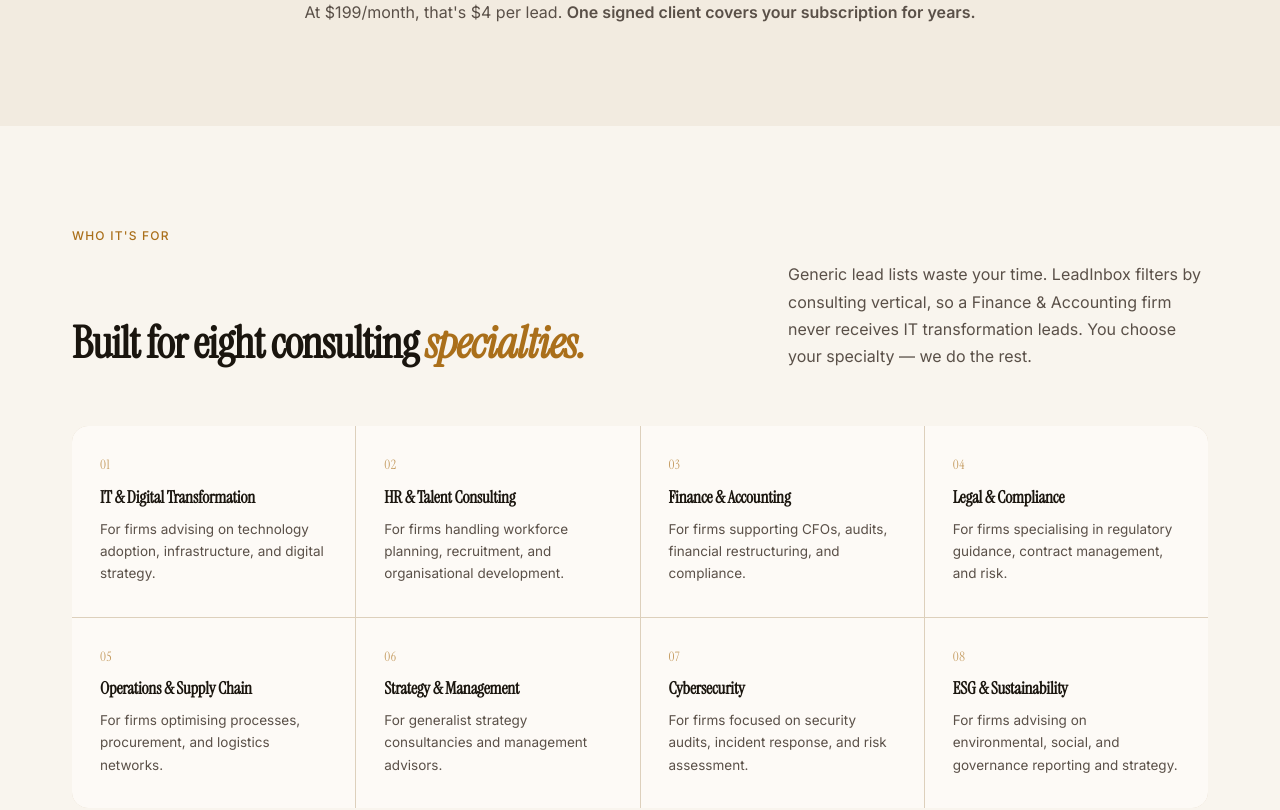
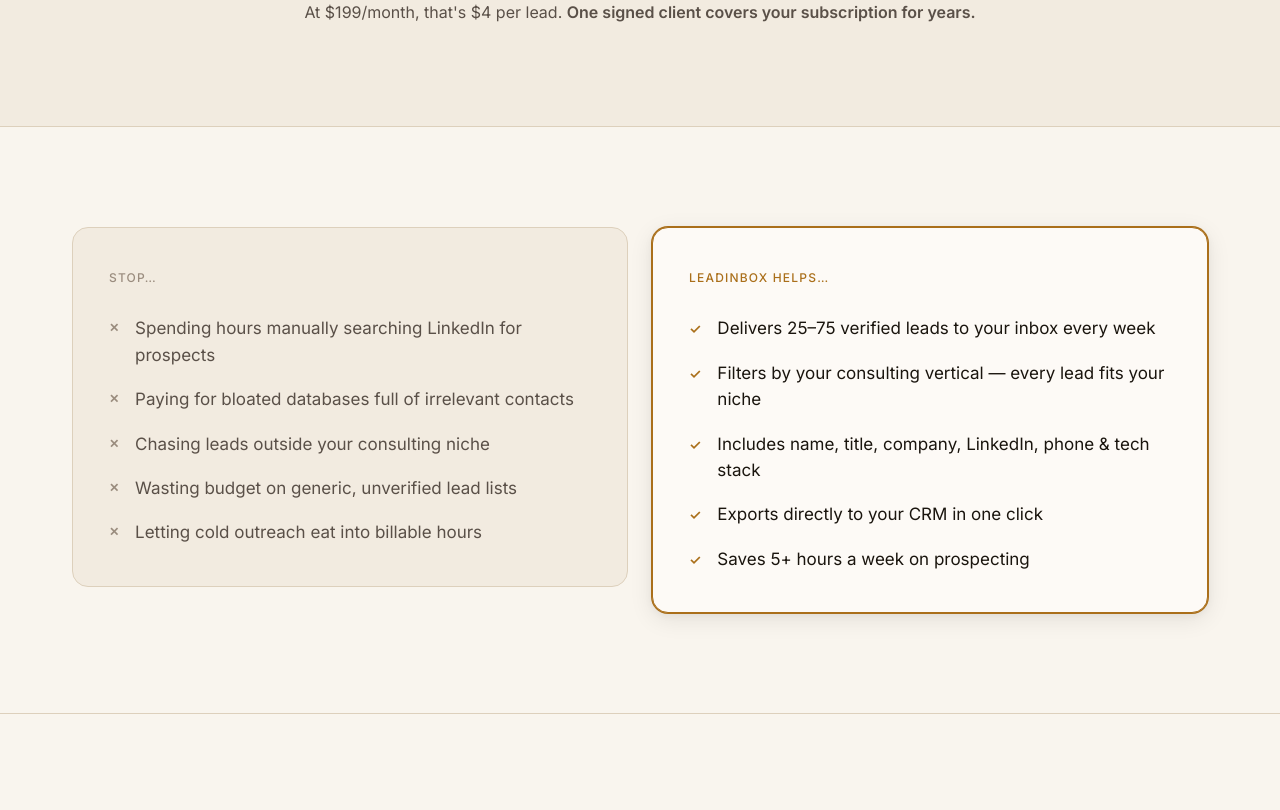
Before and after one commit to ArtemiiHH/consulting-leads, a React (Vite) app: page / in a window 1280 px wide. Shown: the part 2540-3350 px from the top of the page. Built offline with nearby package versions, Linux system fonts and the light colour scheme; a web font is replaced by a local one.

Commit message:
Change who its for page totally

```diff
--- a/src/components/Categories/Categories.jsx
+++ b/src/components/Categories/Categories.jsx
@@ -1,76 +1,49 @@
 import styles from "./Categories.module.css";
 
-const categories = [
-  {
-    num: "01",
-    name: "IT & Digital Transformation",
-    desc: "For firms advising on technology adoption, infrastructure, and digital strategy.",
-  },
-  {
-    num: "02",
-    name: "HR & Talent Consulting",
-    desc: "For firms handling workforce planning, recruitment, and organisational development.",
-  },
-  {
-    num: "03",
-    name: "Finance & Accounting",
-    desc: "For firms supporting CFOs, audits, financial restructuring, and compliance.",
-  },
-  {
-    num: "04",
-    name: "Legal & Compliance",
-    desc: "For firms specialising in regulatory guidance, contract management, and risk.",
-  },
-  {
-    num: "05",
-    name: "Operations & Supply Chain",
-    desc: "For firms optimising processes, procurement, and logistics networks.",
-  },
-  {
-    num: "06",
-    name: "Strategy & Management",
-    desc: "For generalist strategy consultancies and management advisors.",
-  },
-  {
-    num: "07",
-    name: "Cybersecurity",
-    desc: "For firms focused on security audits, incident response, and risk assessment.",
-  },
-  {
-    num: "08",
-    name: "ESG & Sustainability",
-    desc: "For firms advising on environmental, social, and governance reporting and strategy.",
-  },
+const stops = [
+  "Spending hours manually searching LinkedIn for prospects",
+  "Paying for bloated databases full of irrelevant contacts",
+  "Chasing leads outside your consulting niche",
+  "Wasting budget on generic, unverified lead lists",
+  "Letting cold outreach eat into billable hours",
+];
+
+const helps = [
+  "Delivers 25–75 verified leads to your inbox every week",
+  "Filters by your consulting vertical — every lead fits your niche",
+  "Includes name, title, company, LinkedIn, phone & tech stack",
+  "Exports directly to your CRM in one click",
+  "Saves 5+ hours a week on prospecting",
 ];
 
 export default function Categories() {
   return (
     <section className={styles.section}>
       <div className="container">
-        <div className={styles.header}>
-          <p className={styles.label}>Who it's for</p>
-          <div className={styles.headerRow}>
-            <h2 className={styles.title}>
-              Built for eight consulting{" "}
-              <em className={styles.accent}>specialties.</em>
-            </h2>
-            <p className={styles.desc}>
-              Generic lead lists waste your time. LeadInbox filters by
-              consulting vertical, so a Finance & Accounting firm never receives
-              IT transformation leads. You choose your specialty — we do the
-              rest.
-            </p>
+        <div className={styles.layout}>
+          <div className={styles.col}>
+            <p className={styles.colLabel}>Stop…</p>
+            <ul className={styles.list}>
+              {stops.map((s) => (
+                <li key={s} className={`${styles.item} ${styles.itemStop}`}>
+                  <span className={styles.iconStop}>✕</span>
+                  {s}
+                </li>
+              ))}
+            </ul>
           </div>
-        </div>
 
-        <div className={styles.grid}>
-          {categories.map((cat) => (
-            <div key={cat.name} className={styles.card}>
-              <span className={styles.cardNum}>{cat.num}</span>
-              <h3 className={styles.cardName}>{cat.name}</h3>
-              <p className={styles.cardDesc}>{cat.desc}</p>
-            </div>
-          ))}
+          <div className={styles.col}>
+            <p className={`${styles.colLabel} ${styles.colLabelGreen}`}>LeadInbox helps…</p>
+            <ul className={styles.list}>
+              {helps.map((h) => (
+                <li key={h} className={`${styles.item} ${styles.itemHelp}`}>
+                  <span className={styles.iconHelp}>✓</span>
+                  {h}
+                </li>
+              ))}
+            </ul>
+          </div>
         </div>
       </div>
     </section>
--- a/src/components/Categories/Categories.module.css
+++ b/src/components/Categories/Categories.module.css
@@ -1,117 +1,101 @@
 .section {
   padding: 100px 0;
+  border-top: 1px solid var(--border);
 }
 
-.header {
-  margin-bottom: 56px;
+.layout {
+  display: grid;
+  grid-template-columns: 1fr 1fr;
+  gap: 24px;
+  align-items: start;
 }
 
-.label {
+.col {
+  display: flex;
+  flex-direction: column;
+  gap: 28px;
+  border-radius: var(--radius-lg);
+  border: 1px solid var(--border);
+  padding: 40px 36px;
+}
+
+.col:first-child {
+  background: var(--bg-subtle);
+}
+
+.col:last-child {
+  background: var(--bg-card);
+  border-color: var(--accent);
+  box-shadow: 0 0 0 1px var(--accent), var(--shadow-md);
+}
+
+.colLabel {
   font-size: 12px;
   font-weight: 500;
   letter-spacing: 0.10em;
   text-transform: uppercase;
-  color: var(--accent);
-  margin-bottom: 16px;
+  color: var(--text-muted);
 }
 
-.headerRow {
-  display: flex;
-  justify-content: space-between;
-  gap: 48px;
-  align-items: end;
+.col:last-child .colLabel {
+  color: var(--accent);
 }
 
-.title {
-  font-family: var(--font-serif);
-  font-size: clamp(30px, 4vw, 44px);
-  font-weight: 600;
-  line-height: 1.2;
-  letter-spacing: -0.02em;
+.list {
+  list-style: none;
+  display: flex;
+  flex-direction: column;
+  gap: 18px;
+}
+
+.item {
+  display: flex;
+  align-items: flex-start;
+  gap: 16px;
+  font-size: 17px;
+  line-height: 1.55;
+}
+
+.itemStop {
+  color: var(--text-secondary);
+}
+
+.itemHelp {
   color: var(--text-primary);
 }
 
-.accent {
-  font-style: italic;
-  color: var(--accent);
+.iconStop {
+  font-size: 12px;
+  font-weight: 600;
+  color: var(--text-muted);
+  flex-shrink: 0;
+  margin-top: 4px;
 }
 
-.desc {
-  font-size: 16px;
-  color: var(--text-secondary);
-  line-height: 1.7;
-  max-width: 420px;
+.iconHelp {
+  font-size: 14px;
+  font-weight: 600;
+  color: var(--accent);
+  flex-shrink: 0;
+  margin-top: 3px;
 }
 
-.grid {
-  display: grid;
-  grid-template-columns: repeat(4, 1fr);
-  gap: 1px;
-  background: var(--border);
-  border-radius: var(--radius-lg);
-  overflow: hidden;
-}
-
-.card {
-  background: var(--bg-card);
-  padding: 28px 28px 32px;
-  display: flex;
-  flex-direction: column;
-  gap: 10px;
-  transition: background-color 0.15s ease;
-}
-
-.card:hover {
-  background: var(--bg-subtle);
-}
-
-.cardNum {
-  font-family: var(--font-serif);
-  font-size: 13px;
-  font-weight: 400;
-  color: var(--accent);
-  opacity: 0.7;
-  letter-spacing: 0.04em;
-}
-
-.cardName {
-  font-family: var(--font-serif);
-  font-size: 17px;
-  font-weight: 600;
-  color: var(--text-primary);
-  line-height: 1.3;
-  letter-spacing: -0.01em;
-}
-
-.cardDesc {
-  font-size: 13.5px;
-  color: var(--text-secondary);
-  line-height: 1.65;
-}
-
-@media (max-width: 1100px) {
-  .grid {
-    grid-template-columns: repeat(3, 1fr);
+@media (max-width: 820px) {
+  .layout {
+    grid-template-columns: 1fr;
   }
 }
 
-@media (max-width: 900px) {
-  .headerRow {
-    grid-template-columns: 1fr;
-    gap: 16px;
-  }
-
-  .grid {
-    grid-template-columns: repeat(2, 1fr);
-  }
-}
-
-@media (max-width: 600px) {
+@media (max-width: 768px) {
   .section {
     padding: 64px 0;
   }
 
-  .grid {
-    grid-template-columns: 1fr;
+  .col {
+    padding: 28px 24px;
+  }
+
+  .item {
+    font-size: 16px;
   }
 }
```
